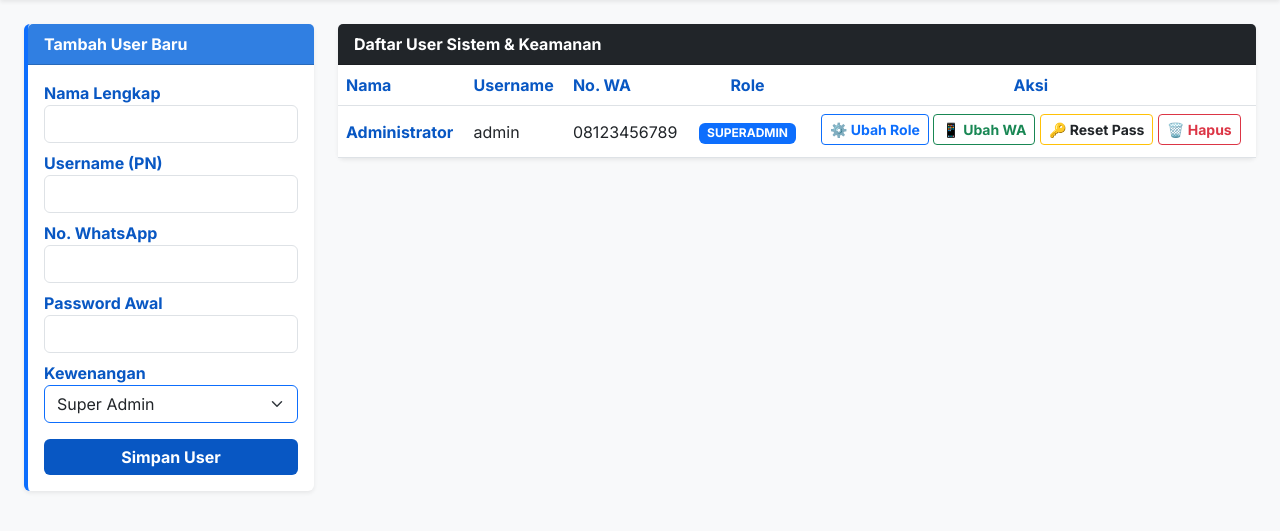
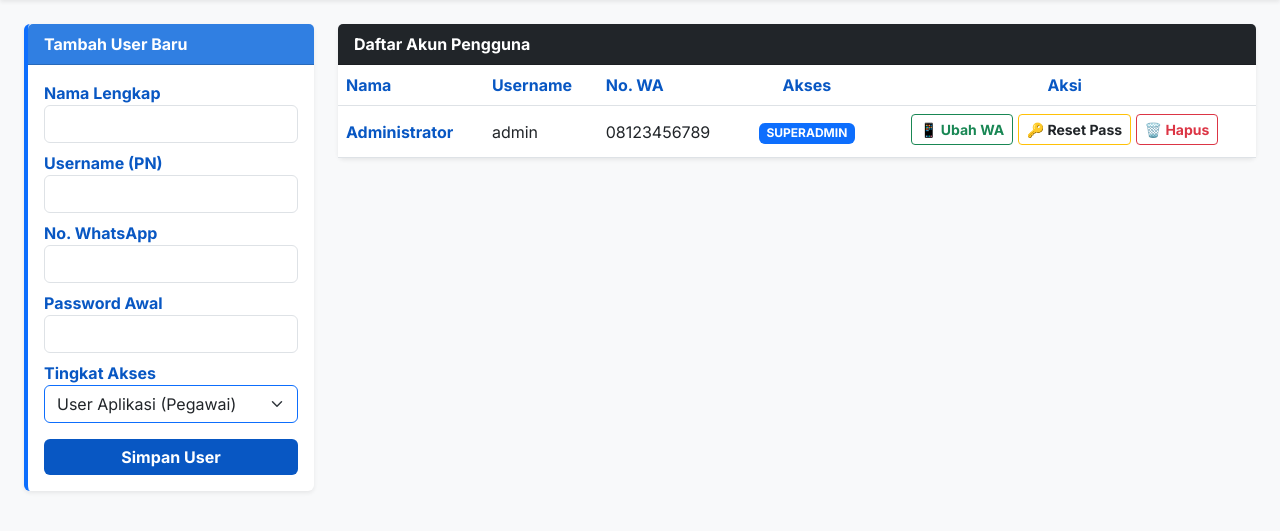
Before and after one commit to TasserFace/Dashboard-Audit-RPM, a Flask app: page /admin in a window 1280 px wide. Shown: the part 56-587 px from the top of the page. Run offline with Flask 3, Linux system fonts and the light colour scheme; the visitor is signed in with stand-in values (Sample User, id 1).

Commit message:
Update admin.html

```diff
--- a/templates/admin.html
+++ b/templates/admin.html
@@ -8,13 +8,11 @@
     <style>body { font-family: 'Inter', sans-serif; color: #0857C3; } .bg-nusantara { background-color: #0857C3 !important; } .bg-cakrawala { background-color: #307FE2 !important; } .text-nusantara { color: #0857C3 !important; } .text-mentari { color: #71C5E8 !important; } .btn-nusantara { background-color: #0857C3; color: white; border: none; }</style>
 </head>
 <body class="bg-light">
-    <!-- Navbar (Tanpa Dropdown) -->
     <nav class="navbar navbar-expand-lg navbar-dark bg-nusantara mb-4 shadow-sm">
         <div class="container-fluid px-4">
             <a class="navbar-brand fw-bold text-white" href="/admin">Dashboard Super Admin</a>
             <div class="collapse navbar-collapse">
                 <ul class="navbar-nav me-auto mb-2 mb-lg-0">
-                    <!-- Warna diubah dari text-warning menjadi text-mentari (Biru Muda) -->
                     <li class="nav-item"><a class="nav-link text-mentari fw-bold active" href="/admin">Kelola User</a></li>
                     <li class="nav-item"><a class="nav-link text-white" href="/admin/logs">Akses Log & History</a></li>
                 </ul>
@@ -32,7 +30,6 @@
         {% endwith %}
 
         <div class="row">
-            <!-- Form Tambah User -->
             <div class="col-md-3">
                 <div class="card shadow-sm border-0 border-start border-4 border-primary mb-4">
                     <div class="card-header bg-cakrawala text-white fw-bold">Tambah User Baru</div>
@@ -43,11 +40,10 @@
                             <div class="mb-2"><label class="fw-bold text-nusantara">No. WhatsApp</label><input type="text" class="form-control" name="no_wa" required></div>
                             <div class="mb-2"><label class="fw-bold text-nusantara">Password Awal</label><input type="password" class="form-control" name="password" required></div>
                             <div class="mb-3">
-                                <label class="fw-bold text-nusantara">Kewenangan</label>
+                                <label class="fw-bold text-nusantara">Tingkat Akses</label>
                                 <select class="form-select border-primary" name="role" required>
+                                    <option value="pegawai">User Aplikasi (Pegawai)</option>
                                     <option value="superadmin">Super Admin</option>
-                                    <option value="auditor">Auditor</option>
-                                    <option value="ketuatim">Ketua Tim Audit</option>
                                 </select>
                             </div>
                             <button type="submit" class="btn btn-nusantara w-100 fw-bold">Simpan User</button>
@@ -56,54 +52,30 @@
                 </div>
             </div>
 
-            <!-- Tabel Daftar User -->
             <div class="col-md-9">
                 <div class="card shadow-sm border-0">
-                    <div class="card-header bg-dark text-white fw-bold">Daftar User Sistem & Keamanan</div>
+                    <div class="card-header bg-dark text-white fw-bold">Daftar Akun Pengguna</div>
                     <div class="card-body p-0">
                         <div class="table-responsive">
                             <table class="table mb-0 align-middle table-hover">
-                                <thead><tr><th class="text-nusantara">Nama</th><th class="text-nusantara">Username</th><th class="text-nusantara">No. WA</th><th class="text-nusantara text-center">Role</th><th class="text-nusantara text-center">Aksi</th></tr></thead>
+                                <thead><tr><th class="text-nusantara">Nama</th><th class="text-nusantara">Username</th><th class="text-nusantara">No. WA</th><th class="text-nusantara text-center">Akses</th><th class="text-nusantara text-center">Aksi</th></tr></thead>
                                 <tbody>
                                     {% for u in users %}
                                     <tr>
                                         <td class="fw-bold text-nusantara">{{ u.nama_lengkap }}</td>
                                         <td>{{ u.username }}</td>
                                         <td>{{ u.no_wa }}</td>
-                                        <td class="text-center"><span class="badge {% if u.role == 'superadmin' %}bg-primary{% elif u.role == 'ketuatim' %}bg-warning text-dark{% else %}bg-secondary{% endif %} text-uppercase">{{ u.role }}</span></td>
+                                        <td class="text-center"><span class="badge {% if u.role == 'superadmin' %}bg-primary{% else %}bg-secondary{% endif %} text-uppercase">{{ u.role }}</span></td>
                                         <td class="text-center">
-                                            <button type="button" class="btn btn-sm btn-outline-primary fw-bold mb-1" data-bs-toggle="modal" data-bs-target="#modalRole{{ u.id }}">⚙️ Ubah Role</button>
-
-                                            <!-- Tombol Ubah WA OLEH SUPER ADMIN -->
                                             <button type="button" class="btn btn-sm btn-outline-success fw-bold mb-1" data-bs-toggle="modal" data-bs-target="#modalEditWA{{ u.id }}">📱 Ubah WA</button>
-
                                             <button type="button" class="btn btn-sm btn-outline-warning text-dark fw-bold mb-1" data-bs-toggle="modal" data-bs-target="#modalReset{{ u.id }}">🔑 Reset Pass</button>
-
                                             <form action="/admin/delete_user/{{ u.id }}" method="POST" class="d-inline">
                                                 <button type="submit" class="btn btn-sm btn-outline-danger fw-bold mb-1" onclick="return confirm('Hapus permanen user {{ u.nama_lengkap }}?');">🗑️ Hapus</button>
                                             </form>
                                         </td>
                                     </tr>
 
-                                    <!-- Modal Ubah Role -->
-                                    <div class="modal fade" id="modalRole{{ u.id }}" tabindex="-1">
-                                        <div class="modal-dialog modal-dialog-centered">
-                                            <div class="modal-content"><form action="/admin/edit_user/{{ u.id }}" method="POST">
-                                                <div class="modal-header bg-primary text-white"><h5 class="modal-title fw-bold">Ubah Hak Akses</h5><button type="button" class="btn-close btn-close-white" data-bs-dismiss="modal"></button></div>
-                                                <div class="modal-body text-start">
-                                                    <p class="text-dark">Kewenangan untuk: <strong>{{ u.nama_lengkap }}</strong></p>
-                                                    <select class="form-select border-primary fw-bold" name="role">
-                                                        <option value="superadmin" {% if u.role == 'superadmin' %}selected{% endif %}>SUPER ADMIN</option>
-                                                        <option value="ketuatim" {% if u.role == 'ketuatim' %}selected{% endif %}>KETUA TIM AUDIT</option>
-                                                        <option value="auditor" {% if u.role == 'auditor' %}selected{% endif %}>AUDITOR</option>
-                                                    </select>
-                                                </div>
-                                                <div class="modal-footer border-0"><button type="button" class="btn btn-secondary fw-bold" data-bs-dismiss="modal">Batal</button><button type="submit" class="btn btn-primary fw-bold">Simpan</button></div>
-                                            </form></div>
-                                        </div>
-                                    </div>
-
-                                    <!-- Modal Ubah Nomor WA (Hanya Super Admin) -->
+                                    <!-- Modal Ubah Nomor WA -->
                                     <div class="modal fade" id="modalEditWA{{ u.id }}" tabindex="-1">
                                         <div class="modal-dialog modal-dialog-centered">
                                             <div class="modal-content"><form action="/admin/edit_wa/{{ u.id }}" method="POST">
```
